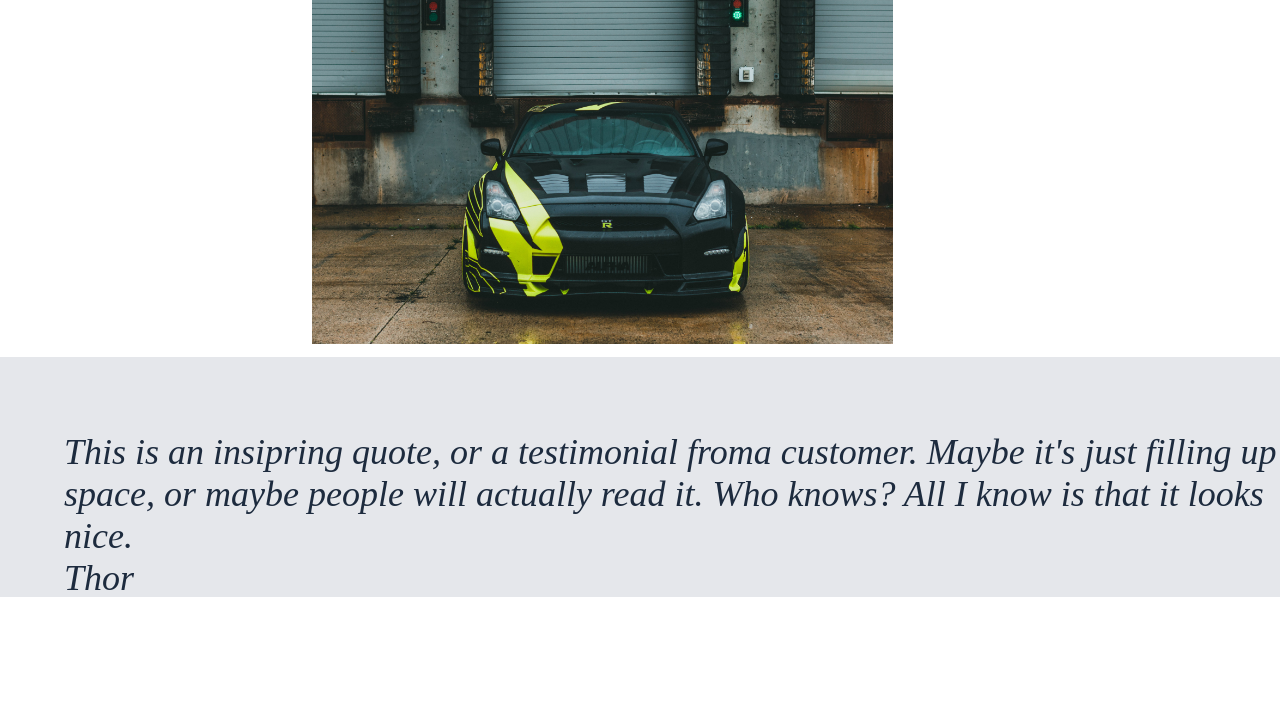
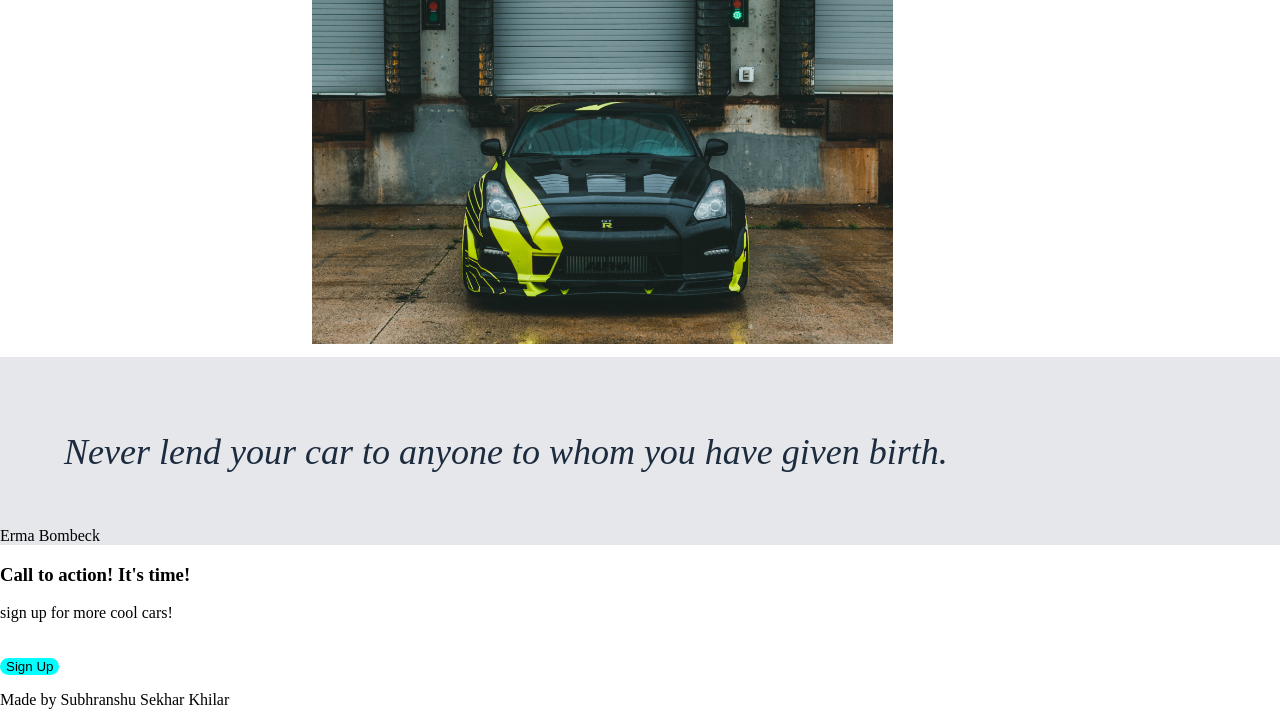
Before and after one commit to Susekh/cars-website, a plain HTML site: page index.html in a window 1280 px wide. Shown: the part 424-1149 px from the top of the page. Before the commit the page ends 1097 px from the top, so only its background shows below. Drawn offline with Linux system fonts and the light colour scheme.

Commit message:
Added footer and sign up section

```diff
--- a/index.html
+++ b/index.html
@@ -42,8 +42,20 @@
         </div>
     </div>
     <div class="quote">
-        <p>This is an insipring quote, or a testimonial froma customer. Maybe it's just filling up space, or maybe people will actually read it. Who knows? All I know is that it looks nice.<br>Thor</br></p>
-        </p>
+        <p>Never lend your car to anyone to whom you have given birth.</p>
+        <br>Erma Bombeck</br>
+    </div>
+    <div>
+        <div class="sign-items sign-text">
+            <h3>Call to action! It's time!</h3>
+            <p>sign up for more cool cars!</p>
+        </div>
+        <div class="sign-items sign-button">
+            <button>Sign Up</button>
+        </div>
+    </div>
+    <div class="footer">
+        <p>Made by Subhranshu Sekhar Khilar</p>
     </div>
 
 </body>
```
